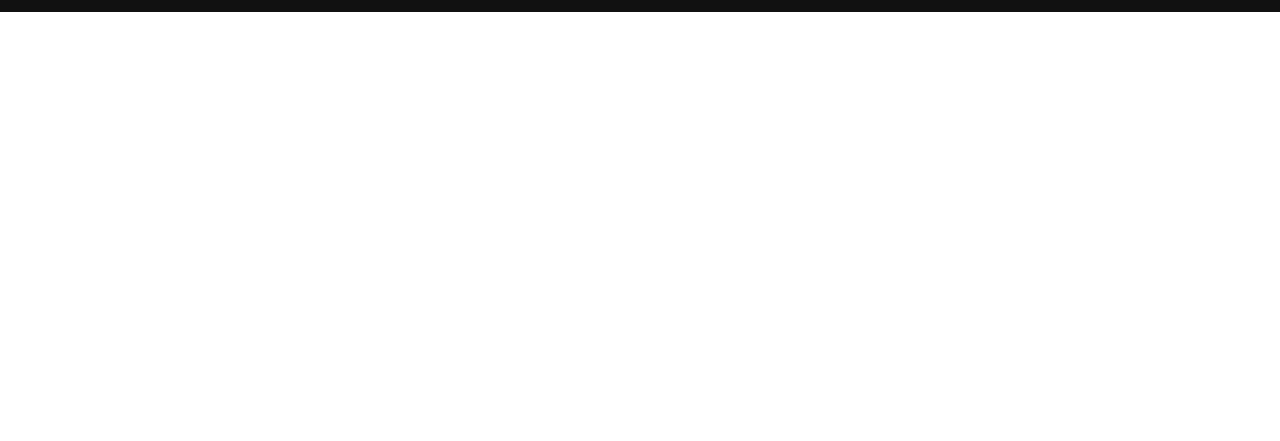
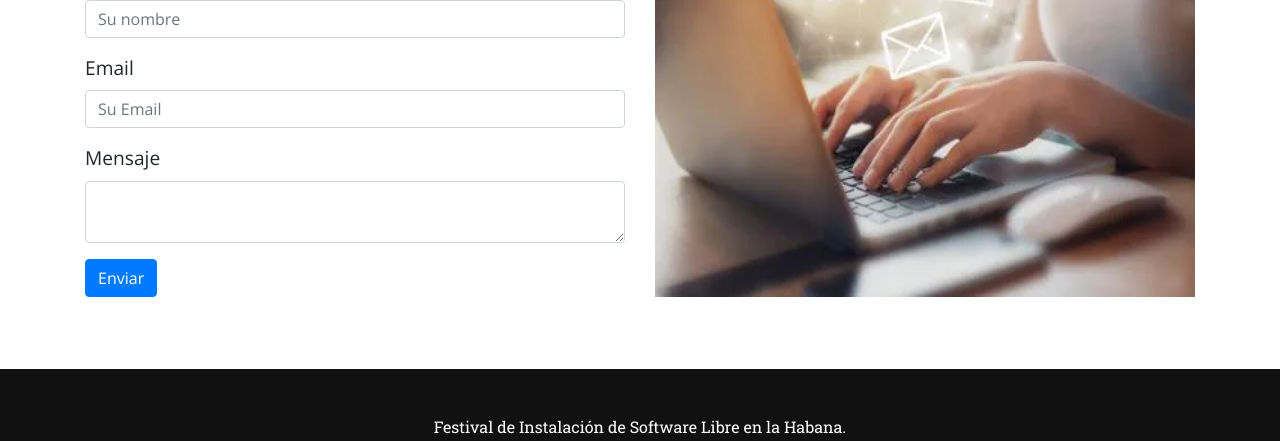
Before and after one commit to danny920825/Flisol, a plain HTML site: page index.html in a window 1280 px wide. Shown: the part 1754-2195 px from the top of the page. Before the commit the page ends 1766 px from the top, so only its background shows below. Drawn offline with nearby package versions, Linux system fonts and the light colour scheme.

Commit message:
Agregando form de Contacto y mejorando footer

```diff
--- a/assets/css/styles.css
+++ b/assets/css/styles.css
@@ -34,8 +34,11 @@
 }
 
 body {
-  font-family: "Lato", sans-serif;
+  font-family: "Open Sans", sans-serif;
   font-size: 1.2rem !important;
+}
+h1,h2,h3,h4,h5,h6{
+  font-family: "Roboto Slab", sans-serif;
 }
 /* start custom btn download Zextras */
 
--- a/index.html
+++ b/index.html
@@ -7,7 +7,11 @@
     <link rel="stylesheet" href="https://cdn.jsdelivr.net/npm/bootstrap@4.4.1/dist/css/bootstrap.min.css" integrity="sha384-Vkoo8x4CGsO3+Hhxv8T/Q5PaXtkKtu6ug5TOeNV6gBiFeWPGFN9MuhOf23Q9Ifjh" crossorigin="anonymous">
     <link rel="stylesheet" href="https://cdnjs.cloudflare.com/ajax/libs/font-awesome/6.0.0/css/all.min.css">
     <link rel="stylesheet" href="./assets/css/styles.css">
-    <title>Document</title>
+    <link rel="preconnect" href="https://fonts.googleapis.com">
+    <link rel="preconnect" href="https://fonts.googleapis.com">
+    <link rel="preconnect" href="https://fonts.gstatic.com" crossorigin>
+    <link href="https://fonts.googleapis.com/css2?family=Open+Sans:wght@400;700;800&family=Roboto+Slab:wght@400;700;800&display=swap" rel="stylesheet">
+    <title>Flisol Habana</title>
 
 </head>
 <body>
@@ -39,7 +43,7 @@
                             <a class="nav-link nav-link-zextras" href="/es/about">Acerca de</a>
                         </li>
                         <li class="nav-item">
-                            <a class="nav-link nav-link-zextras" href="/es/contact-us">Contactos</a>
+                            <a class="nav-link nav-link-zextras" href="#contacto">Contactos</a>
                         </li>
                         <li class="nav-item">
                             <a class="text-capitalize nav-link nav-link-zextras" href="https://community.zextras.com/blog/" rel="noopener" target="_blank">Blog </a>
@@ -58,7 +62,7 @@
                         <img src="assets/img/FLISoL-2015.png" data-src="" height="100%" width="100%" class="flisol-header">
                     </div>
                     <div class="col-md-6 col-lg-6">
-                        <h1 class="h_white font-weight-normal display-4">Festival Latinoamericano de Software Libre</h1>
+                        <h1 class="h_white font-weight-normal display-4">Festival Latinoamericano de Instalación de Software Libre</h1>
                         <ul class="nav">
                             <li class="nav-item p-1">
                                 <a class="btn btn-lg btn-store-zextras mt-5" href="#discoverproducts">Edicion de la Habana</a>
@@ -133,18 +137,43 @@
                 </div>
             </div>
         </div>
+        <div class="container-fluid mb-5">
+            <div class="container-lg">
+                <div class="row row-cols-1 row-cols-md-2">
+                    <div class="col mb-4 mt-4">
+                        <section id="contacto"></section>
+                       <h3>Contactenos</h3>
+                       <form action="mailto:fulanito@yonotengo.esto" >
+                           <div class="form-group">
+                               <label for="name">Nombre</label>
+                               <input type="text" required name="name" placeholder="Su nombre" class="form-control"/>
+                           </div>
+                           <div class="form-group">
+                            <label for="email">Email</label>
+                            <input type="email" name="email" required placeholder="Su Email" class="form-control"/>
+                        </div>
+                        <div class="form-group">
+                            <label for="mensaje">Mensaje</label>
+                            <textarea name="mensaje" required class="form-control"></textarea>
+                        </div>
+                        <button class="btn btn-primary" type="submit">Enviar</button>
+                       </form>
+                    </div>
+                    <div class="col mb-4 mt-4">
+                        <img src="assets/img/contacto.png" data-src="" height="100%" width="100%" >
+                    </div>
+                </div>
+            </div>
+
+
+        </div>
     </main>
     <footer class="footer mt-auto page-footer font-small footer-zextras-color pt-5">
         <div class="row d-flex">
 
-            <div class="col-md-4 col-lg-3 offset-md-4">
-
-                <!--Disclaimer-->
-                <p class="text-md-left align-text-bottom">Festival de Software Libre de la Habana.</p>
-            </div>
-            <div class="col-md-4 col-lg-4 ms-auto me justify-content-end">
-                <!-- Social buttons -->
-                <div class="text-md-right">
+            <div class="col-md-12 col-lg-12">
+                <h6 class="text-center align-text-bottom">Festival de Instalación de Software Libre en la Habana.</h6>
+                <div class="text-center">
                     <ul class="list-unstyled list-inline">
                         <li class="list-inline-item">
                             <a  href="https://www.facebook.com/Zextras" rel="noopener" target="_blank">
@@ -164,6 +193,7 @@
                     </ul>
                 </div>
             </div>
+
         </div>
     </footer>
         <script>
```
Also changed, not shown: assets/img/contacto.png (added).
